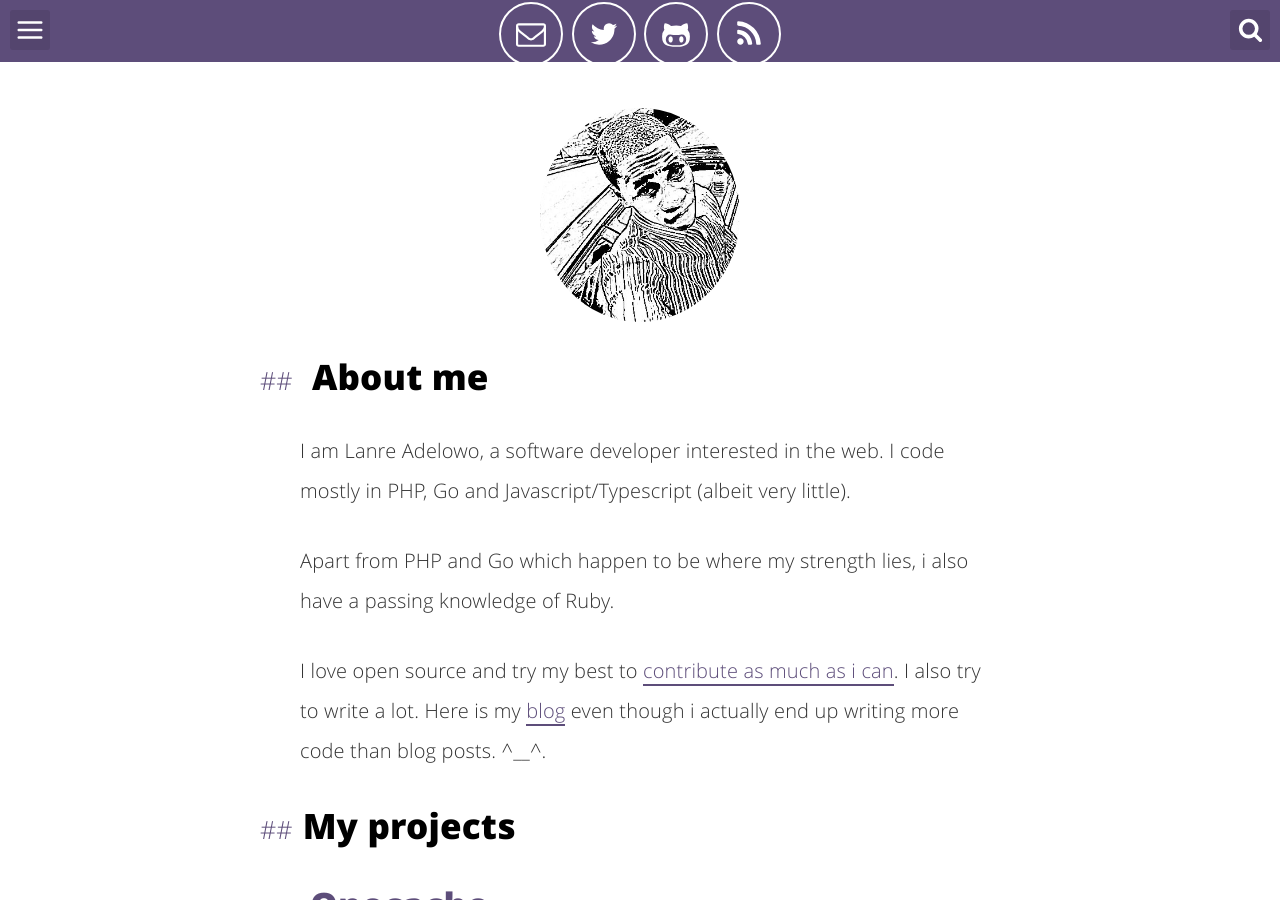
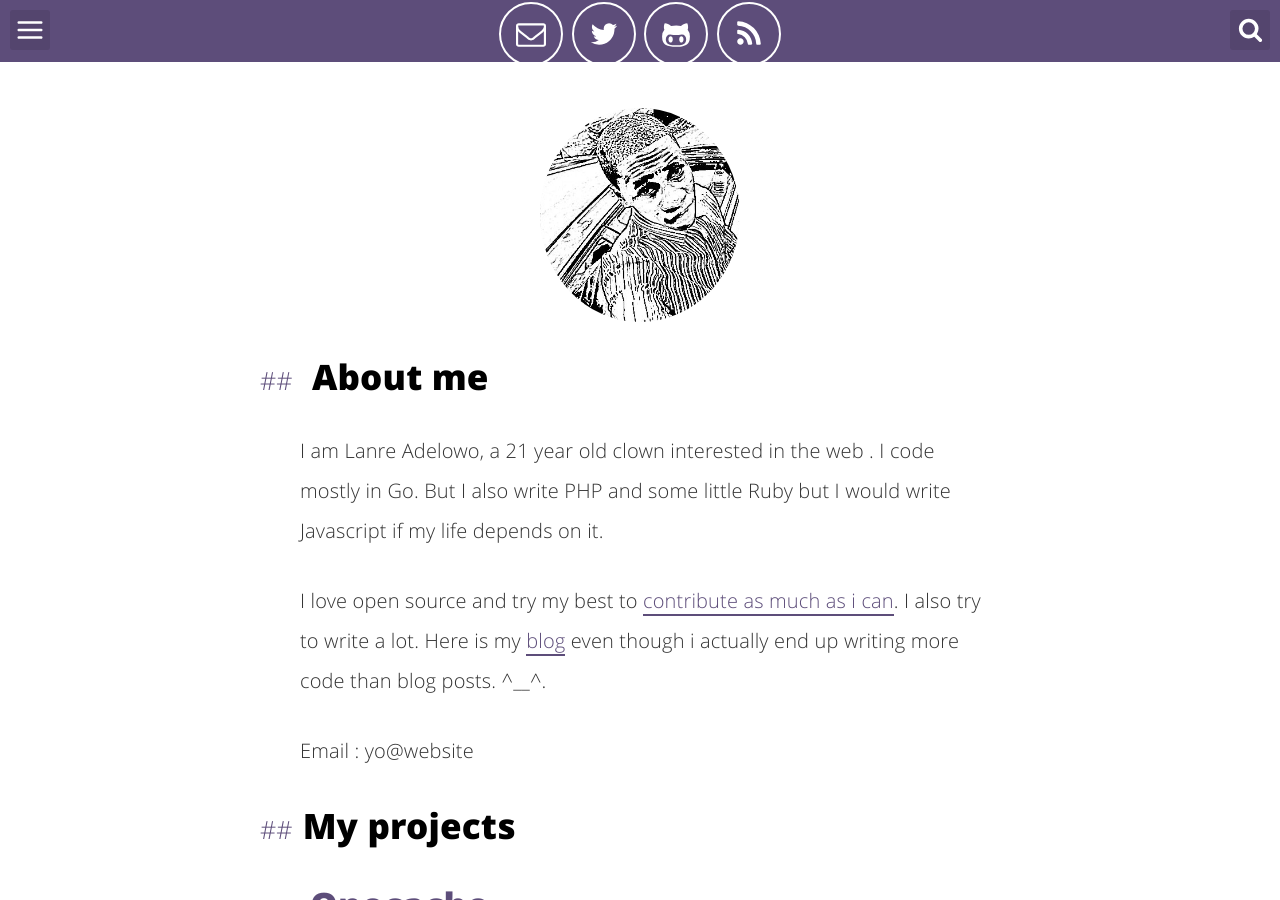
Before and after one commit to adelowo/portfolio, a Jekyll site: the page built from about.html, in a window 1280 px wide and 900 px high. Built offline with Jekyll 4.4.1, drawn with Linux system fonts in a browser that asks for light colours.

Commit message:
updated about

```diff
--- a/about.html
+++ b/about.html
@@ -13,19 +13,22 @@ description: "I am Lanre Adelowo, a Software Developer interested in the web"
 
 <div class="aboutme">
    <ul class="recent">
-   	   <p>
-   	   		I am Lanre Adelowo, a software developer interested in the web. I code mostly in PHP, Go and Javascript/Typescript (albeit very little).
+   	   	<p>
+   	   		I am Lanre Adelowo, a 21 year old clown interested in
+			the web . I code mostly in Go. But I also write PHP and
+			some little Ruby but I
+			would write Javascript if my life depends on it.
 
-   		</p>
-
-   		<p>
-   			Apart from PHP and Go which happen to be where my strength lies, i also have a passing knowledge of Ruby.
    		</p>
 
    		<p>
    			I love open source and try my best to <a href="https://github.com/adelowo">contribute as much as i can</a>.
    			I also try to write a lot. Here is my <a href="/blog">blog</a> even though i actually end up writing more code than blog posts. ^__^.
    		</p>
+
+		<p>
+			Email : yo@website
+		</p>
    </ul>
 </div>
 
```
